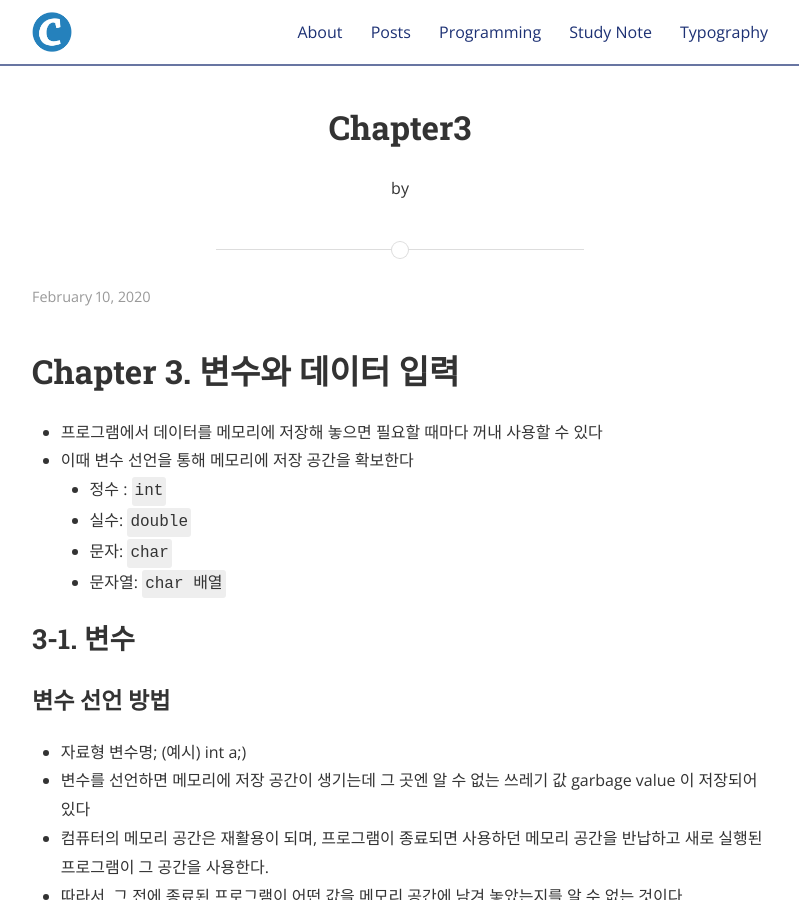
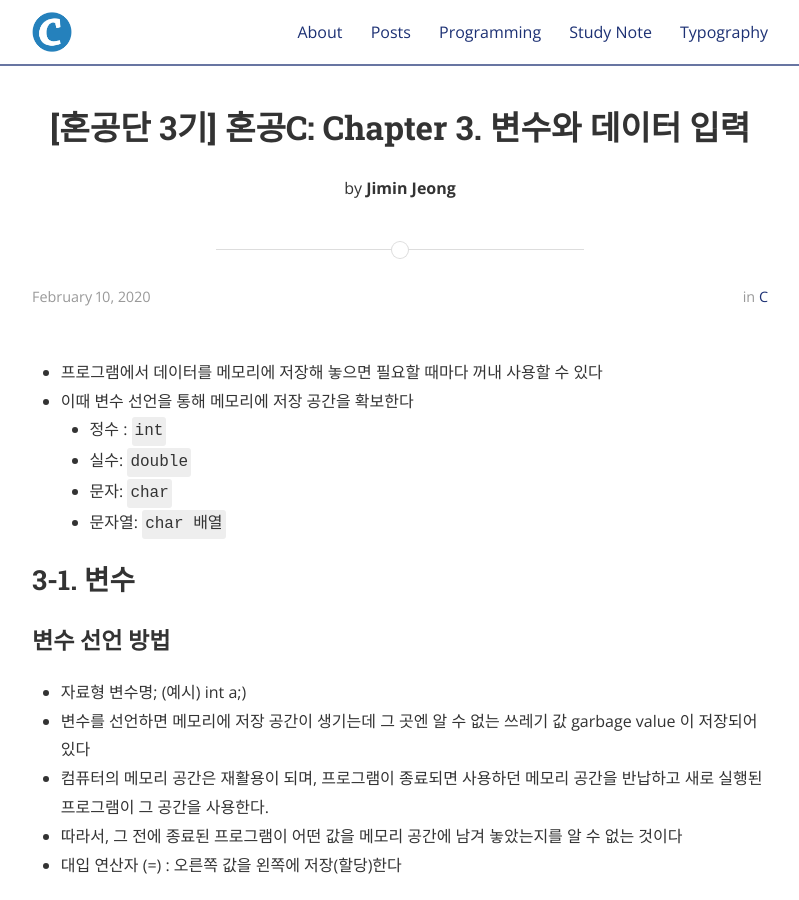
Before and after one commit to jiminjeong22/jiminjeong22.github.io_v2, a Jekyll site: the page built from _posts/2020-02-10-chapter3.md, in a window 1280 px wide and 900 px high. Shown: the whole window, without its empty margins (240-1039 px from the left). Built offline with Jekyll 4.4.1, drawn with Linux system fonts in a browser that asks for light colours; nearby versions of some CDN libraries; some web fonts are replaced; our own code applies the rules of GitHub Pages for plain Markdown files; comment, search, counter and statistics services are not loaded.

Commit message:
20200210

```diff
--- a/_posts/2020-02-10-chapter3.md
+++ b/_posts/2020-02-10-chapter3.md
@@ -1,4 +1,12 @@
-# Chapter 3. 변수와 데이터 입력
+---
+layout: post
+title: "[혼공단 3기] 혼공C: Chapter 3. 변수와 데이터 입력"
+date:   2020-02-10T14:25:52-05:00
+author: Jimin Jeong
+categories: C
+tags:	혼공단
+---
+
 - 프로그램에서 데이터를 메모리에 저장해 놓으면 필요할 때마다 꺼내 사용할 수 있다
 - 이때 변수 선언을 통해 메모리에 저장 공간을 확보한다
 	- 정수 : `int`
```
